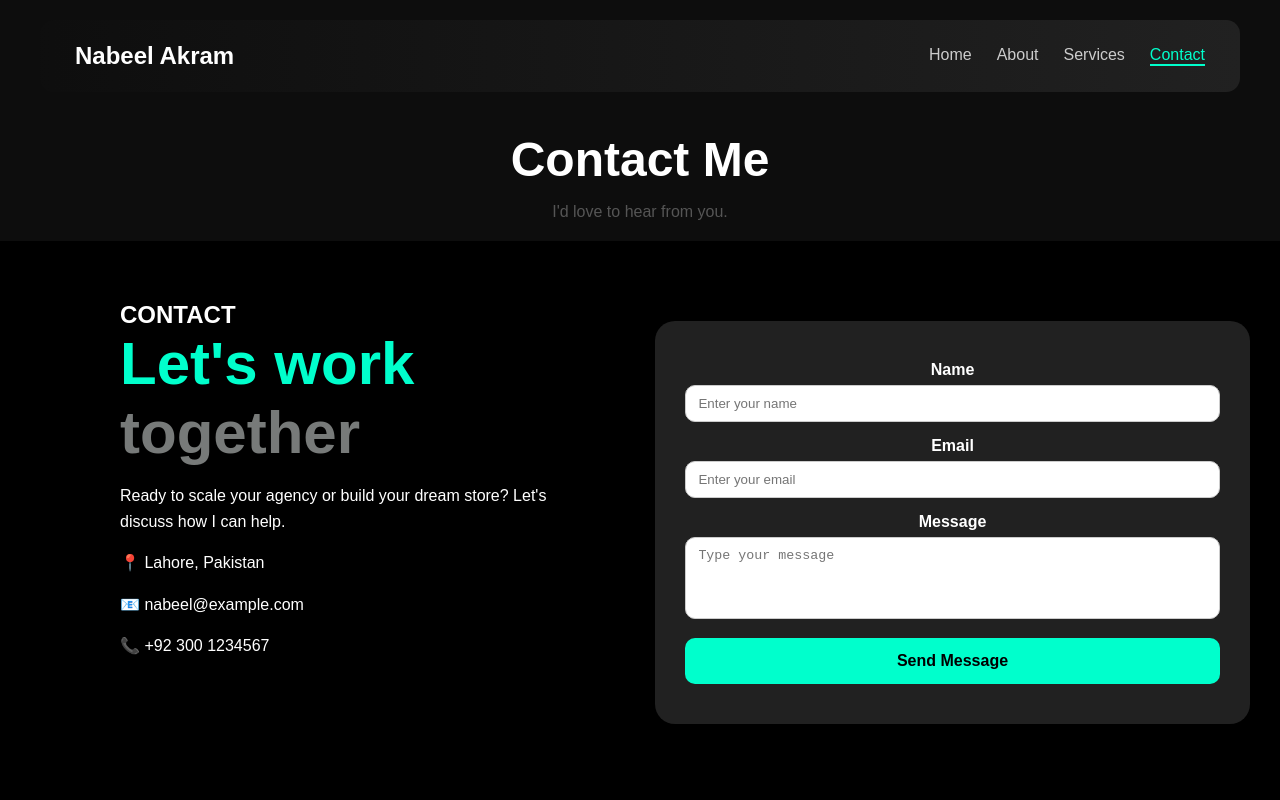
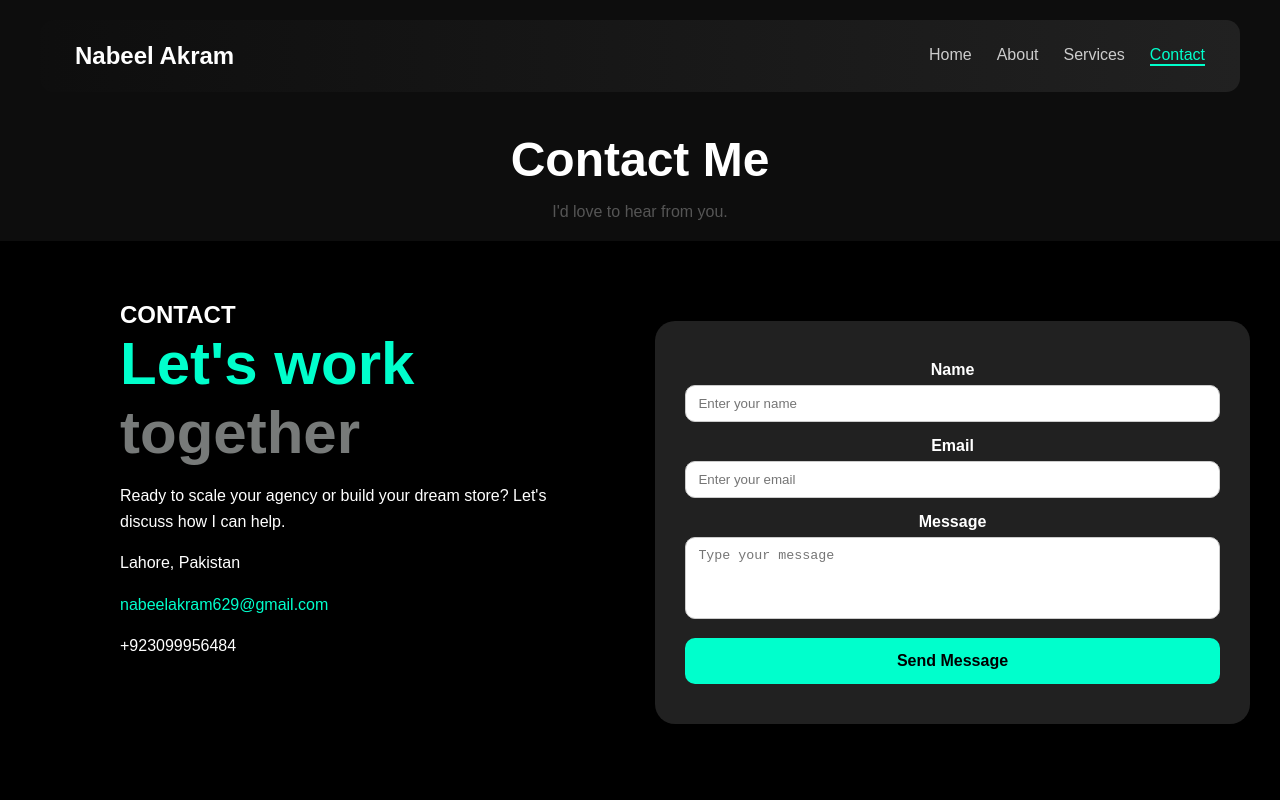
Before and after one commit to Nabeel629/Portfolio, a React (Vite) app: page /contact in a window 1280 px wide. Shown: the top 800 px of the page. Built offline with nearby package versions, Linux system fonts and the light colour scheme.

Commit message:
another changings

```diff
--- a/src/Pages/Contact.jsx
+++ b/src/Pages/Contact.jsx
@@ -39,9 +39,9 @@ function Contact() {
 
 
       </p>
-      <p>📍 Lahore, Pakistan</p>
-      <p>📧 nabeel@example.com</p>
-      <p>📞 +92 300 1234567</p>
+      <p>Lahore, Pakistan</p>
+<p><a href="mailto:nabeelakram629@gmail.com">nabeelakram629@gmail.com</a>
+</p>      <p>+923099956484</p>
 
 
     </div>
--- a/src/footer/Footer.css
+++ b/src/footer/Footer.css
@@ -18,6 +18,17 @@
 .footer-col h4 {
   color: #00ffcc;
   margin-bottom: 15px;
+}
+.footer a {
+  color: #aaa;
+  text-decoration: none;
+  display: block;
+  margin-bottom: 8px;
+  transition: color 0.3s ease;
+}
+
+.footer a:hover {
+  color: #00ffcc;
 }
 
 .footer-col p,
--- a/src/footer/Footer.jsx
+++ b/src/footer/Footer.jsx
@@ -1,4 +1,5 @@
 import "./Footer.css";
+import { Link } from "react-router-dom";
 
 function Footer() {
   return (
@@ -14,10 +15,11 @@ Always learning, always improving.</p>
 
         <div className="footer-col">
           <h4>Quick Links</h4>
-          <a href="/">Home</a>
-          <a href="/about">About</a>
-          <a href="/services">Services</a>
-          <a href="/contact">Contact</a>
+       <Link to="/">Home</Link>
+<Link to="/about">About</Link>
+<Link to="/services">Services</Link>
+<Link to="/contact">Contact</Link>
+
         </div>
 
         <div className="footer-col">
```
